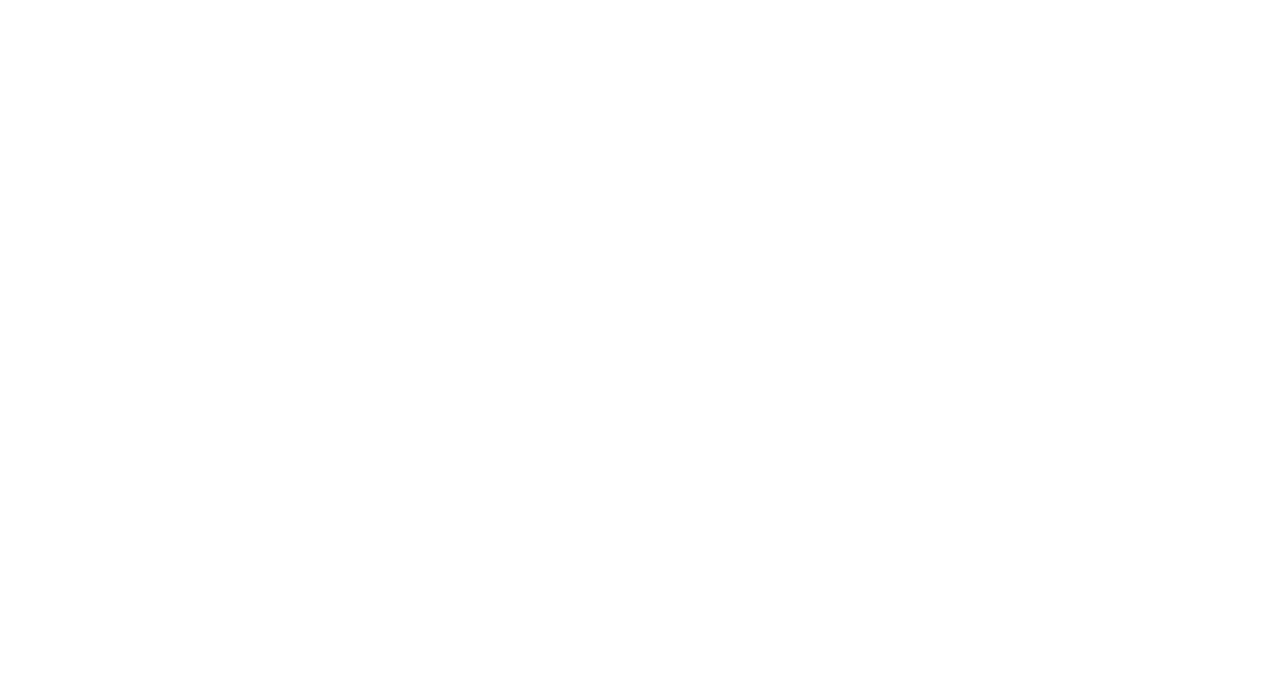
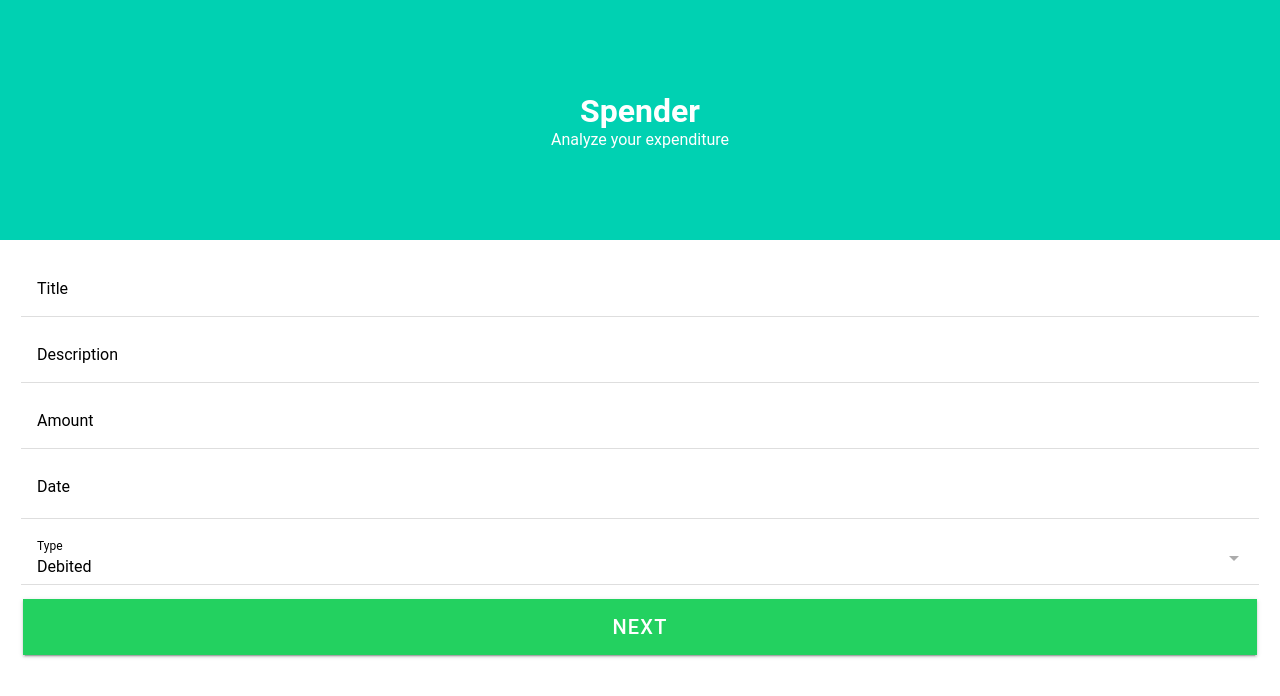
Before and after one commit to MihirJayavant/ionic-demo, a React (Create React App) app: page /addTransaction in a window 1280 px wide. Shown: the top 696 px of the page. Built offline with nearby package versions, Linux system fonts and the light colour scheme; the HTML template or start-up script is replaced by a standard one.

Commit message:
updated ionic

```diff
--- a/src/App.tsx
+++ b/src/App.tsx
@@ -2,7 +2,7 @@
 import { Route } from 'react-router-dom'
 import { IonApp, IonRouterOutlet } from '@ionic/react'
 import { IonReactRouter } from '@ionic/react-router'
-import { Home, Startup, AddUser } from './pages'
+import { Home, Startup, AddUser, AddTransaction } from './pages'
 
 /* Core CSS required for Ionic components to work properly */
 import '@ionic/react/css/core.css'
@@ -30,7 +30,8 @@
       <IonRouterOutlet>
         <Route path="/home" component={Home} exact={true} />
         <Route path="/addUser" component={AddUser} exact={true} />
-        <Route exact path="/" component={Startup} />
+        <Route path="/addTransaction" component={AddTransaction} exact={true} />
+        <Route exact={true} path="/" component={Startup} />
       </IonRouterOutlet>
     </IonReactRouter>
   </IonApp>
--- a/src/core/models/Transaction.ts
+++ b/src/core/models/Transaction.ts
@@ -3,7 +3,7 @@
   Debited
 }
 
-export interface ITransactionBase {
+export interface ITransaction {
   id: number
   title: string
   description: string
@@ -13,12 +13,12 @@
   userId: number
 }
 
-export interface IDebit extends ITransactionBase {
+export interface IDebit extends ITransaction {
   category: string
   type: TransactionType.Debited
 }
 
-export interface ICredit extends ITransactionBase {
+export interface ICredit extends ITransaction {
   type: TransactionType.Credited
 }
 
--- /dev/null
+++ b/src/pages/AddTransaction.tsx
@@ -0,0 +1,75 @@
+import React from 'react'
+import {
+  IonContent,
+  IonPage,
+  IonGrid,
+  IonRow,
+  IonCol,
+  IonInput,
+  IonItem,
+  IonLabel,
+  IonButton,
+  IonDatetime,
+  IonSelect,
+  IonSelectOption,
+} from '@ionic/react'
+import { RouterProps } from 'react-router'
+
+export const AddTransaction = (props: RouterProps) => {
+  const onCLick = () => {
+    props.history.push('/home')
+  }
+
+  return (
+    <IonPage>
+      <IonContent>
+        <div className="hero">
+          <div className="title">Spender</div>
+          <div className="sub-title">Analyze your expenditure</div>
+        </div>
+        <IonGrid className="ion-padding">
+          <IonRow>
+            <IonCol size="12">
+              <IonItem>
+                <IonLabel position="floating">Title</IonLabel>
+                <IonInput type="text" required={true} />
+              </IonItem>
+            </IonCol>
+            <IonCol size="12">
+              <IonItem>
+                <IonLabel position="floating">Description</IonLabel>
+                <IonInput type="text" required={true} />
+              </IonItem>
+            </IonCol>
+            <IonCol size="12">
+              <IonItem>
+                <IonLabel position="floating">Amount</IonLabel>
+                <IonInput type="number" required={true} />
+              </IonItem>
+            </IonCol>
+            <IonCol size="12">
+              <IonItem>
+                <IonLabel position="floating">Date</IonLabel>
+                <IonDatetime />
+              </IonItem>
+            </IonCol>
+            <IonCol size="12">
+              <IonItem>
+                <IonLabel position="floating"> Type </IonLabel>
+                <IonSelect value={'debited'}>
+                  <IonSelectOption value="credited">Credited</IonSelectOption>
+                  <IonSelectOption value="debited">Debited</IonSelectOption>
+                </IonSelect>
+              </IonItem>
+            </IonCol>
+            <IonCol size="12">
+              <IonButton type="button" color="success" expand="full" size="large" onClick={onCLick}>
+                Next
+              </IonButton>
+            </IonCol>
+          </IonRow>
+        </IonGrid>
+      </IonContent>
+    </IonPage>
+  )
+}
--- a/src/pages/Home.tsx
+++ b/src/pages/Home.tsx
@@ -13,8 +13,13 @@
 } from '@ionic/react'
 import { add } from 'ionicons/icons'
 import { ListItem } from '../components'
+import { RouterProps } from 'react-router'
 
-export const Home: React.FC = () => {
+export const Home = (props: RouterProps) => {
+  const addTransaction = () => {
+    props.history.push('/addTransaction')
+  }
+
   return (
     <IonPage>
       <IonHeader>
@@ -33,7 +38,7 @@
         </IonList>
 
         <IonFab vertical="bottom" horizontal="end" slot="fixed">
-          <IonFabButton>
+          <IonFabButton onClick={addTransaction}>
             <IonIcon icon={add} />
           </IonFabButton>
         </IonFab>
--- a/src/pages/index.ts
+++ b/src/pages/index.ts
@@ -1,3 +1,4 @@
 export * from './Home'
 export * from './Startup'
 export * from './AddUser'
+export * from './AddTransaction'
--- a/tslint.json
+++ b/tslint.json
@@ -1,6 +1,6 @@
 {
   "extends": ["tslint-react"],
   "rules": {
-    "react-hooks/exhaustive-deps": "off"
+    "exhaustive-deps": "off"
   }
 }
```
Also changed, not shown: package.json (+5 -4 lines), 4 other files (tests, documents, lock files or other folders).
